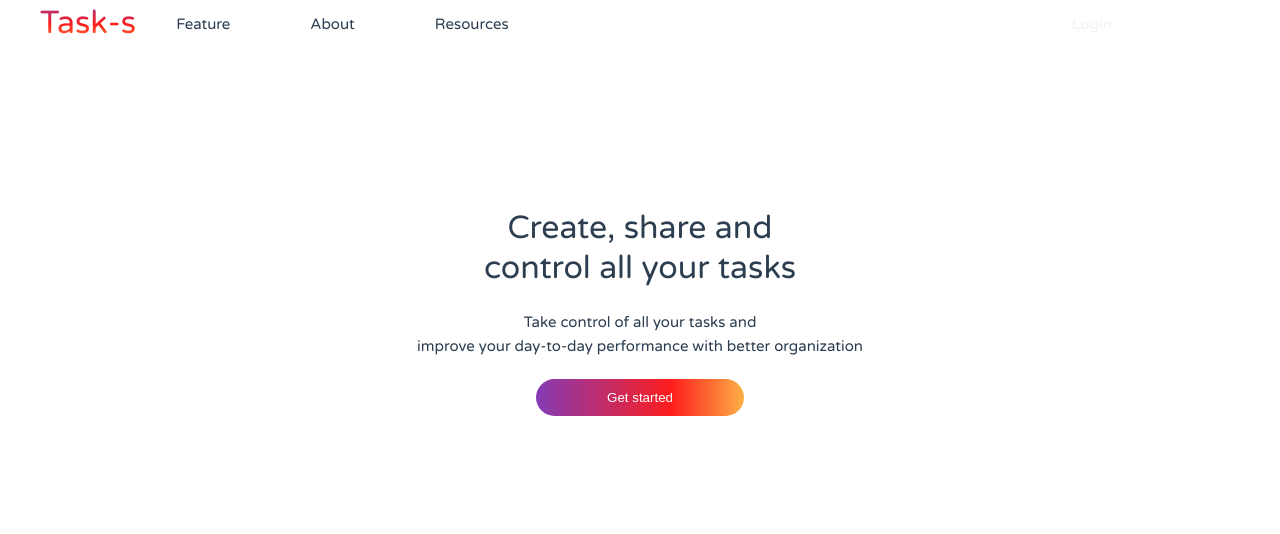
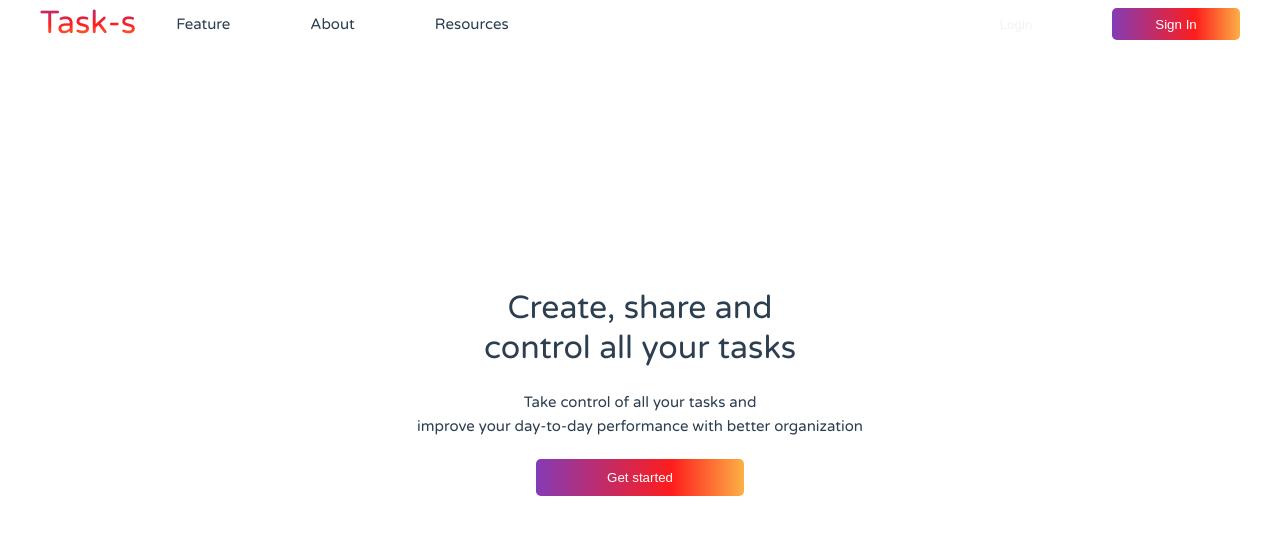
Before and after one commit to diogenesOliver/Task-s, a Vue app in the folder web/: page / in a window 1280 px wide. Shown: the top 534 px of the page. Built offline with nearby package versions, Linux system fonts and the light colour scheme.

Commit message:
feat: Style from button login of HomePage created

```diff
--- a/web/src/components/HomePage.vue
+++ b/web/src/components/HomePage.vue
@@ -10,10 +10,15 @@
                 </ul>
             </div>
 
-            <ul>
-                <li><a href="/login">Login</a></li>
-                <li><a href="/sign-in" class="get-started">Sign in</a></li>
-            </ul>
+            <div class="buttons-to-logs">
+                <router-link to="/Login" class="link">
+                    <button class="button-from-login">Login</button>
+                </router-link>
+
+                <router-link to="/sign-in" class="link">
+                    <button class="button-from-signin">Sign In</button>
+                </router-link>
+            </div>
         </nav>
 
         <div class="main-div">
@@ -22,8 +27,9 @@
                 <p>Take control of all your tasks and <br>
                     improve your day-to-day performance with better organization
                 </p>
-
-                <button class="get-started-button">Get started</button>
+                <router-link to="/sign-in" class="link">
+                    <button class="get-started-button">Get started</button>
+                </router-link>
             </div>
         </div>
 
@@ -66,7 +72,7 @@ nav h1 {
     color: black;
 }
 
-.right-nav{
+.right-nav {
     display: flex;
     flex-direction: row;
     align-items: center;
@@ -81,19 +87,39 @@ ul li {
     cursor: pointer;
 }
 
-.get-started-button {
-    height: 2.3rem;
-    width: 13rem;
+.buttons-to-logs{
+    display: flex;
+    gap: 2rem;
+}
 
-    border-radius: 5px;
-    border: none;
-
+.button-from-login,
+.button-from-signin,
+.get-started-button{
     text-align: center;
     color: white;
     background: linear-gradient(90deg, hsl(276, 51%, 47%) 0%, rgba(253, 29, 29, 1) 65%, rgba(252, 176, 69, 1) 100%);
 
-    border-radius: 2rem;
+    border-radius: .3rem;
+    border: none;
+
     cursor: pointer;
+}
+
+.get-started-button {
+    height: 2.3rem;
+    width: 13rem;
+}
+
+.button-from-login,
+.button-from-signin{
+    height: 2rem;
+    width: 8rem;
+}
+
+.button-from-login{
+    background: transparent;
+    color: #EBEBEBA3;
+    border: none;
 }
 
 li a {
@@ -110,12 +136,12 @@ li a:hover {
 
 .main-div {
     width: 100%;
-    margin-top: 10rem;
+    margin-top: 15rem;
 
     text-align: center;
 }
 
-.informations{
+.informations {
     display: flex;
     flex-direction: column;
     justify-content: space-between;
```
